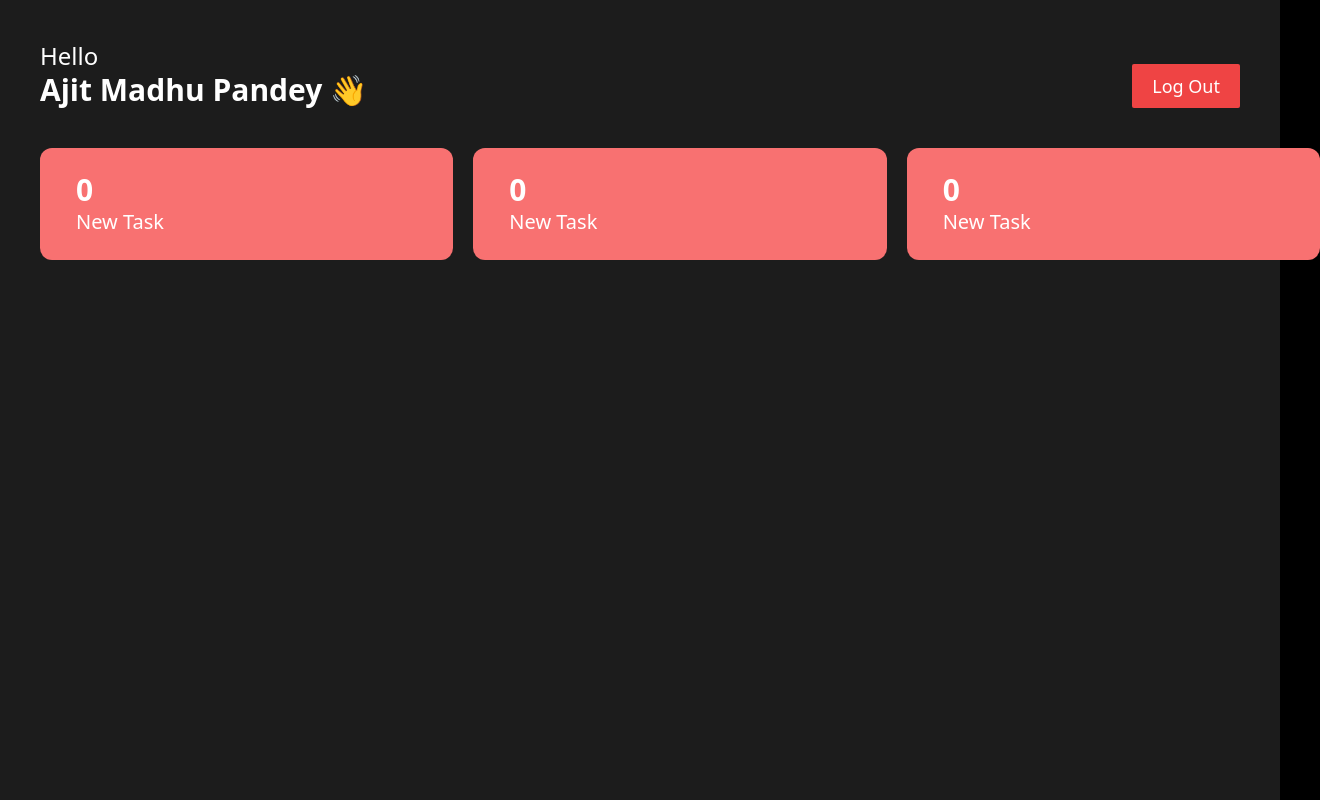
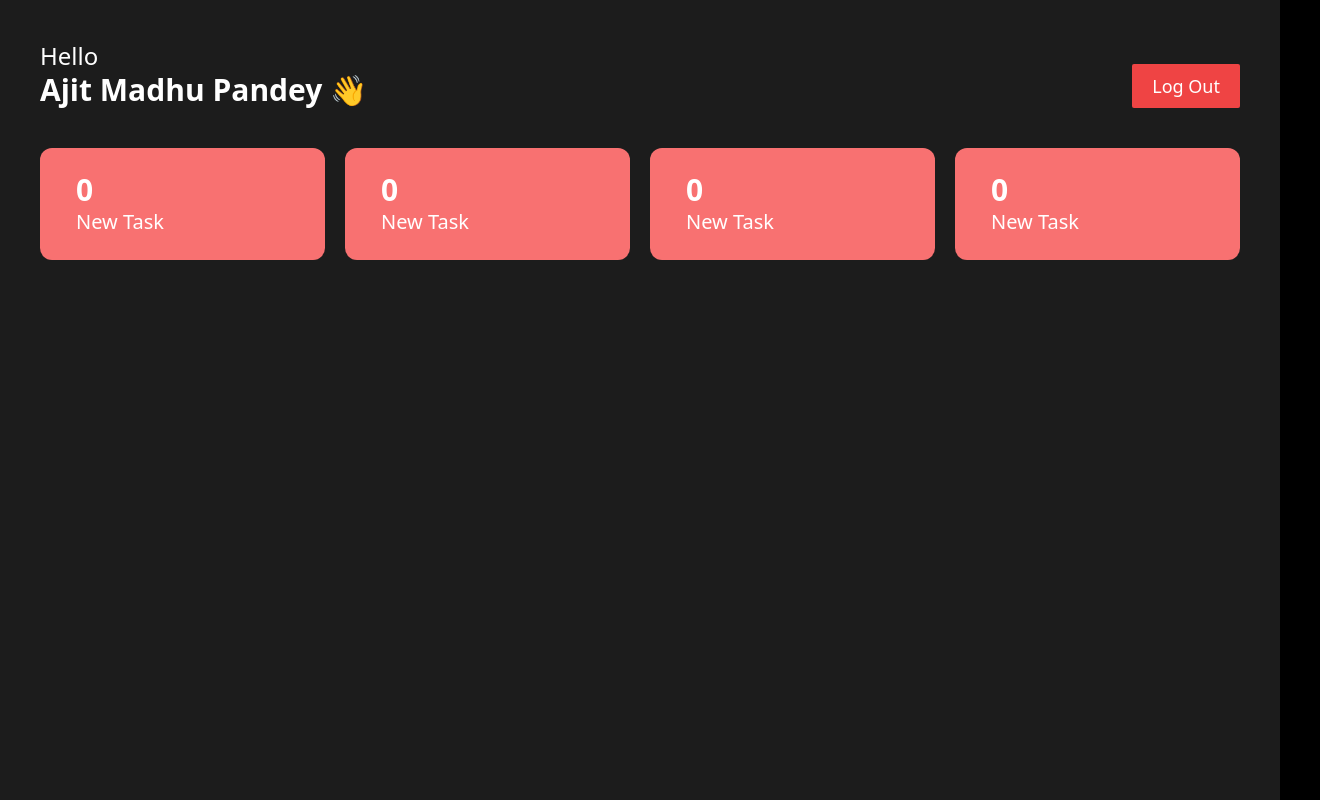
Before and after one commit to Ajit-coder237/Employee-Management-System, a React (Vite) app: page / in a window 1280 px wide. Shown: the whole page, 1320 px wide, since content can reach past the window. Built offline with nearby package versions, Linux system fonts and the light colour scheme.

Commit message:
fixed the height and width

```diff
--- a/src/App.jsx
+++ b/src/App.jsx
@@ -7,12 +7,8 @@ const App = () => {
     <>
       {/* <Login /> */}
       <EmployeeDashboard />
-
-
     </>
-
-
-  )
+  );
 };
 
 export default App;
--- a/src/components/others/TaskListNumbers.jsx
+++ b/src/components/others/TaskListNumbers.jsx
@@ -2,7 +2,11 @@ import React from "react";
 
 const TaskListNumbers = () => {
   return (
-    <div className="flex mt-10 justify-between gap-5 w-screen">
+    <div className="flex mt-10 justify-between gap-5">
+      <div className="px-9 py-6 rounded-xl w-[45%] bg-red-400">
+        <h2 className="text-3xl font-semibold">0</h2>
+        <h3 className="text-xl font-medium">New Task</h3>
+      </div>
       <div className="px-9 py-6 rounded-xl w-[45%] bg-red-400">
         <h2 className="text-3xl font-semibold">0</h2>
         <h3 className="text-xl font-medium">New Task</h3>
@@ -16,7 +20,6 @@ const TaskListNumbers = () => {
         <h3 className="text-xl font-medium">New Task</h3>
       </div>
     </div>
-
   );
 };
 
--- a/src/index.css
+++ b/src/index.css
@@ -1,7 +1,10 @@
 @tailwind base;
 @tailwind components;
 @tailwind utilities;
-
+*{
+  margin: 0;
+  padding: 0;
+}
 body{
   background-color: black;
   color: white;
--- a/vite.config.js
+++ b/vite.config.js
@@ -3,5 +3,8 @@ import react from '@vitejs/plugin-react-swc'
 
 // https://vite.dev/config/
 export default defineConfig({
+  server: {
+    host: true,
+  },
   plugins: [react()],
 })
```
Also changed, not shown: src/components/others/Header.jsx (+5 -2 lines).
